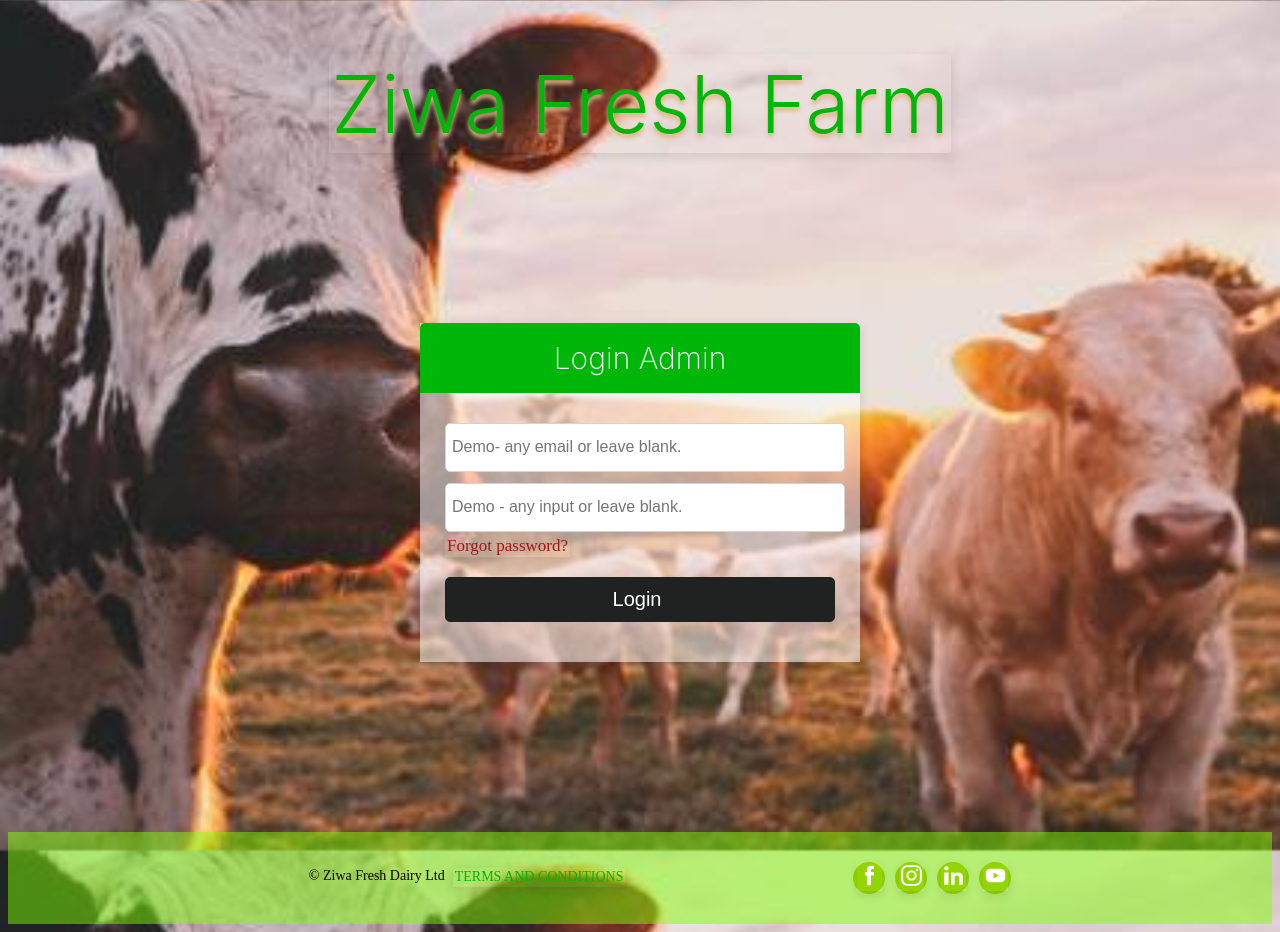
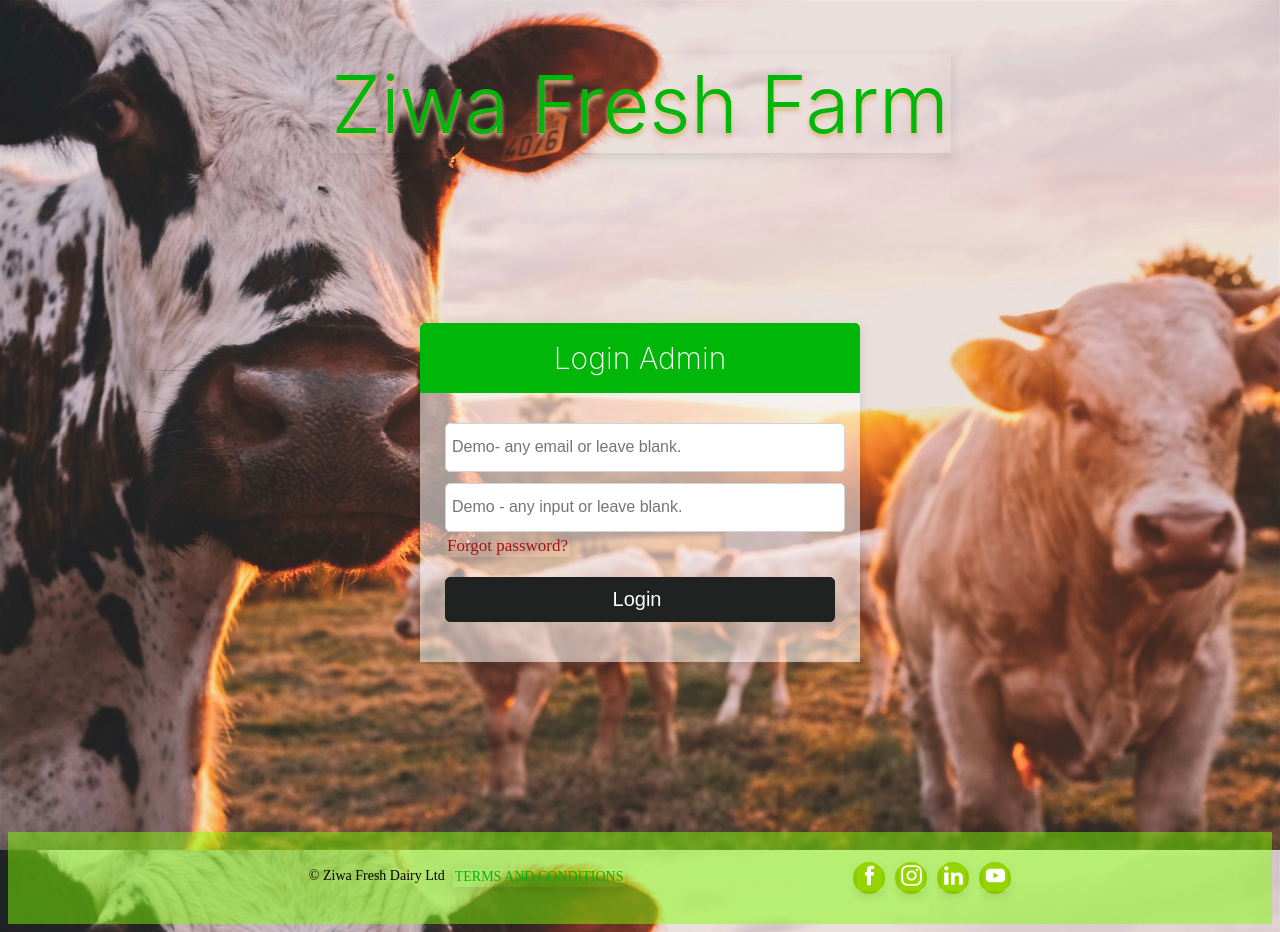
Before and after one commit to EvansMutwiri/ziwa-fresh-farm, a plain HTML site: page index.html in a window 1280 px wide. Drawn offline with Linux system fonts and the light colour scheme.

Commit message:
modified image

```diff
--- a/index.css
+++ b/index.css
@@ -1,5 +1,5 @@
 body {
-    background-image: url(images/dairy_10.jpg);
+    background-image: url(images/dairy.jpg);
     background-size: cover;
     background-repeat: no-repeat;
     background-position: center center;
```
